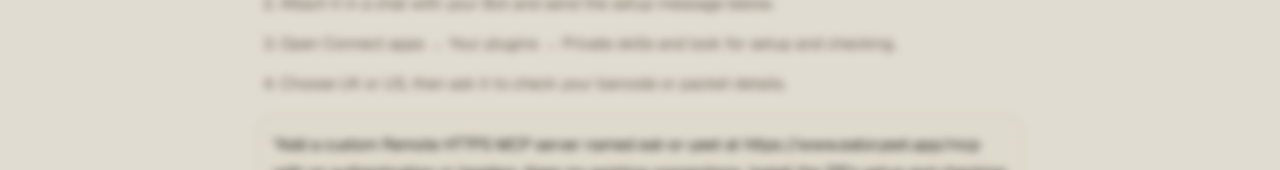
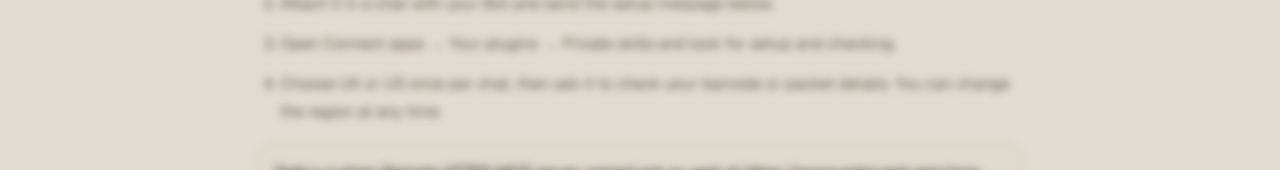
Before and after one commit to anthonyhumphreys/eat-or-yeet, a Next.js app: page /integrations in a window 1280 px wide. Shown: the part 620-790 px from the top of the page. Built offline with nearby package versions, Linux system fonts and the light colour scheme; no server answers.

Commit message:
docs: record Grok host verification and region choice (#20)

```diff
--- a/src/app/integrations/page.tsx
+++ b/src/app/integrations/page.tsx
@@ -38,7 +38,7 @@ export default function IntegrationsPage() {
             <li>Download the Eat or Yeet ZIP from the <a className={linkClass} href="https://github.com/anthonyhumphreys/eat-or-yeet-plugin/releases">plugin releases</a>.</li>
             <li>Attach it in a chat with your Bot and send the setup message below.</li>
             <li>Open Connect apps → Your plugins → Private skills and look for setup and checking.</li>
-            <li>Choose UK or US, then ask it to check your barcode or packet details.</li>
+            <li>Choose UK or US once per chat, then ask it to check your barcode or packet details. You can change the region at any time.</li>
           </ol>
           <p className={promptClass}>&quot;Add a custom Remote HTTPS MCP server named eat-or-yeet at https://www.eatoryeet.app/mcp with no authentication or headers. Keep my existing connections. Install the ZIP&apos;s setup and checking SKILL.md files as private skills, preserving their contents. Confirm the connection and four discovered tools.&quot;</p>
           <p className={promptClass}>&quot;Check barcode 044000061494 against US food warnings and show the source coverage.&quot;</p>
```
Also changed, not shown: 1 other file (tests, documents, lock files or other folders).
